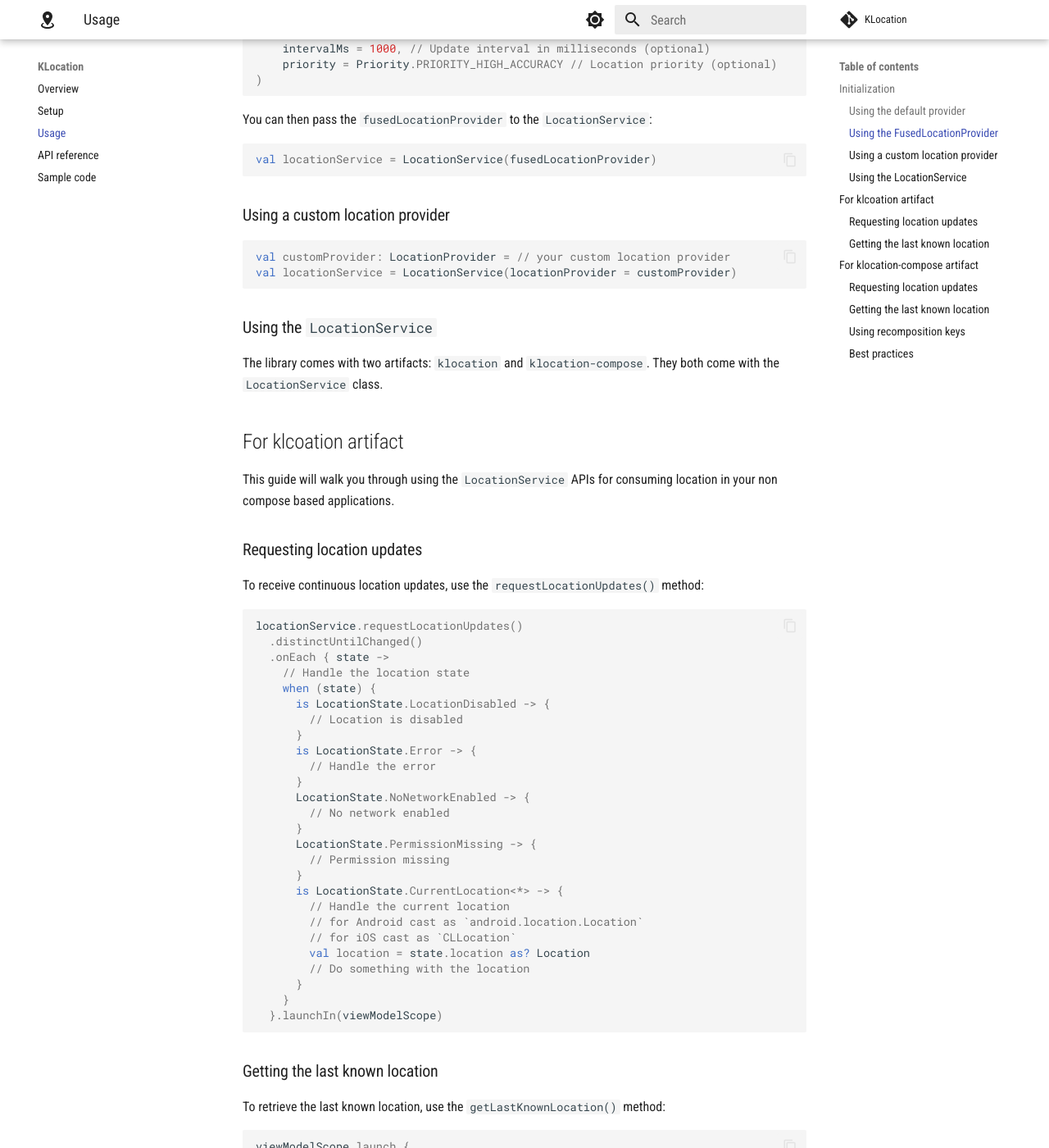
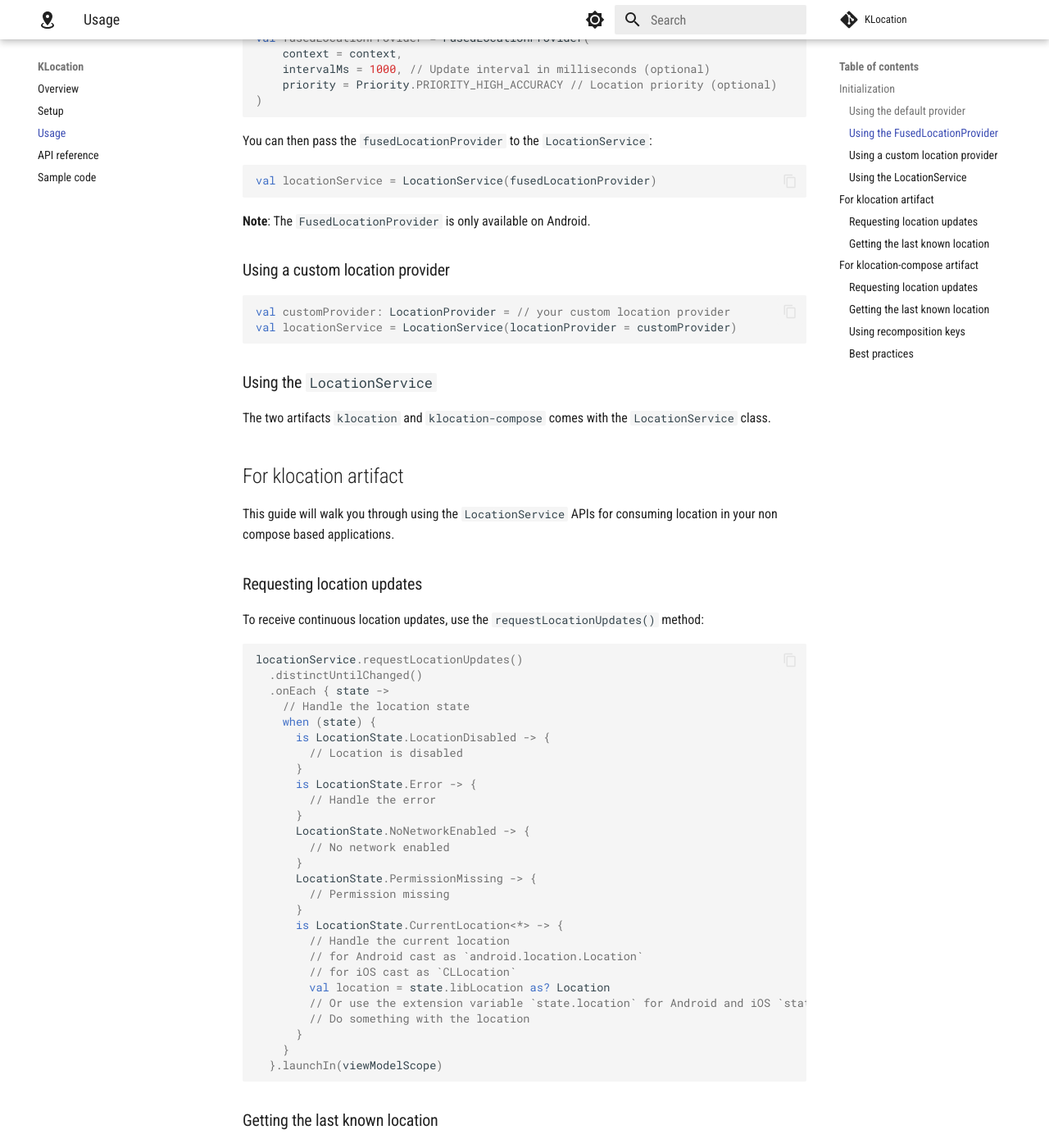
Before and after one commit to addhen/klocation, an MkDocs documentation site: the page built from docs/usage.md, in a window 1280 px wide and 1400 px high, scrolled down 949 px. Shown: the whole window at 82% size. Built offline with MkDocs 1.6.1 and Material for MkDocs 9.7.7, drawn with Linux system fonts in a browser that asks for light colours; comment, search, counter and statistics services are not loaded; some of the changed text lies outside the part shown.

Commit message:
Update documentation to remove redundancies in the wording of things

````diff
--- a/docs/usage.md
+++ b/docs/usage.md
@@ -1,15 +1,16 @@
 Usage
 =====
 
-They come with a `LocationService` class which provides a high-level implementations for handling
+The artifacts come with a `LocationService` class which provides a high-level implementations for handling
 location-related operations in your applications. It uses a `LocationProvider` to manage the actual
-location updates, defaulting to `AndroidLocationProvider` if not specified.
+location updates. On **Android** it defaults to `AndroidLocationProvider` and on iOS it defaults to
+`CLLocationProvider` if not specified.
 
 ## Initialization
 To use `LocationService`, you first need to initialize it. There are few ways to do this:
 
 ### Using the default provider
-This method uses the default `AndroidLocationProvider`.
+This method uses the default `AndroidLocationProvider` or `CLLocationProvider` for iOS.
 
 ```kotlin
 import com.addhen.klocation.LocationService
@@ -48,6 +49,8 @@ You can then pass the `fusedLocationProvider` to the `LocationService`:
 val locationService = LocationService(fusedLocationProvider)
 ```
 
+**Note**: The `FusedLocationProvider` is only available on Android.
+
 ### Using a custom location provider
 
 ```kotlin
@@ -57,10 +60,9 @@ val locationService = LocationService(locationProvider = customProvider)
 
 ### Using the `LocationService`
 
-The library comes with two artifacts: `klocation` and `klocation-compose`. They both come with
-the `LocationService` class.
+The two artifacts `klocation` and `klocation-compose` comes with the `LocationService` class.
 
-## For klcoation artifact
+## For klocation artifact
 This guide will walk you through using the `LocationService` APIs for consuming location in your
 non compose based applications.
 
@@ -89,7 +91,8 @@ locationService.requestLocationUpdates()
         // Handle the current location
         // for Android cast as `android.location.Location`
         // for iOS cast as `CLLocation`
-        val location = state.location as? Location
+        val location = state.libLocation as? Location
+        // Or use the extension variable `state.location` for Android and iOS `state.cllocation`
         // Do something with the location
       }
     }
@@ -121,7 +124,8 @@ viewModelScope.launch {
         // Handle the current location
         // for Android cast as `android.location.Location`
         // for iOS cast as `CLLocation`
-        val location = locationState.location as? Location
+        val location = state.libLocation as? Location
+        // Or use the extension variable `state.location` for Android and iOS `state.cllocation`
         // Do something with the location
       }
     }
@@ -199,7 +201,6 @@ The `lastKnownLocationState()` function has `overloads` that accept recompositio
 useful when you want to force a refresh of the last known location based on certain conditions:
 
 ```kotlin
-
 import com.addhen.klocation.compose.lastKnownLocationState
 
 @Composable
````
Also changed, not shown: other parts of docs/usage.md (+2 -4 lines), docs/setup.md (+1 -1 lines).
